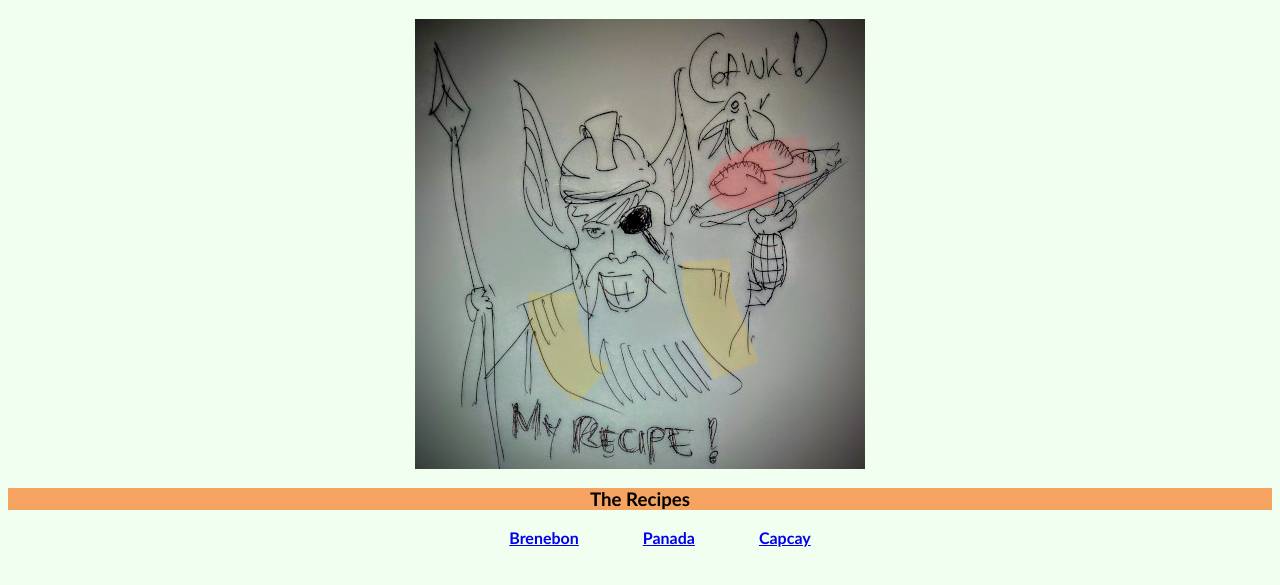
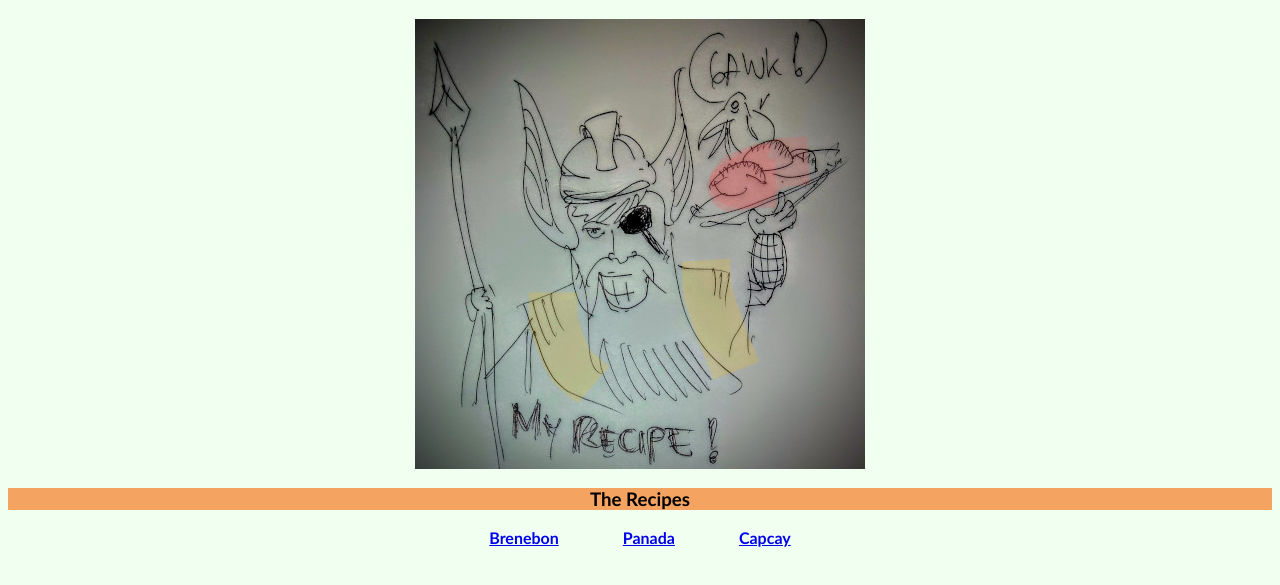
Before and after one commit to BenWalangare/odin-recipes-css, a plain HTML site: page index.html in a window 1280 px wide. Shown: the part 63-648 px from the top of the page. Drawn offline with Linux system fonts and the light colour scheme.

Commit message:
Fix food list alignment on home screen

```diff
--- a/css/style.css
+++ b/css/style.css
@@ -1,4 +1,5 @@
 * {
+    /*border: 2px solid red;*/
     font-family: 'Trebuchet MS', helvetica, arial;
     background-color: honeydew;
 }
@@ -11,20 +12,19 @@ html {
     text-align: center;
 }
 
-#homelist, #reclist {
-    text-align: center;
+#homelist {
+    padding: 0%;
     font-weight: bolder;
     display: flex;
-    list-style: none;
+    list-style-type: none;
 }
 
-#reclist {
-    text-align: center;
+#homediv {
+    display: flex;
     margin: auto;
 }
 
 .lists {
-    margin: auto;
     padding-left: 2em;
     padding-right: 2em;
 }
--- a/index.html
+++ b/index.html
@@ -12,7 +12,7 @@
     <img src="img/odinrecipe.jpg" alt="Odin with the crow holding panadas">
     <h3 id="homerec">The Recipes</h3>
     <ul id="homelist">
-        <div id="reclist">
+        <div id="homediv">
         <li class="lists"><a href="recipes/brenebon.html">Brenebon</a></li>
         <li class="lists"><a href="recipes/panada.html">Panada</a></li>
         <li class="lists"><a href="recipes/capcay.html">Capcay</a></li>
```
